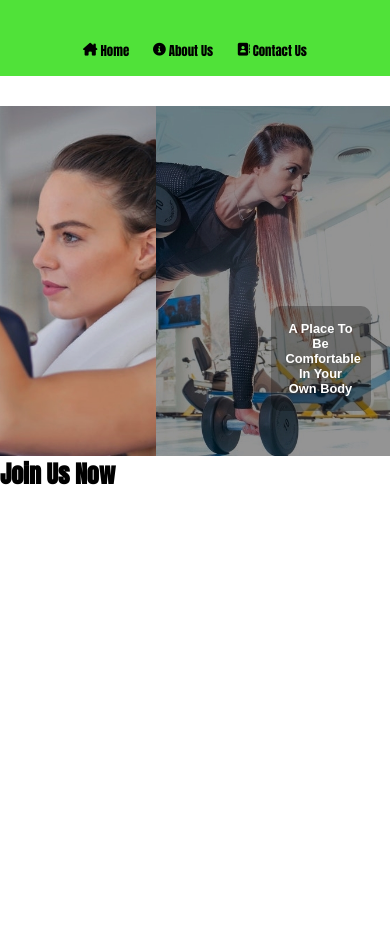
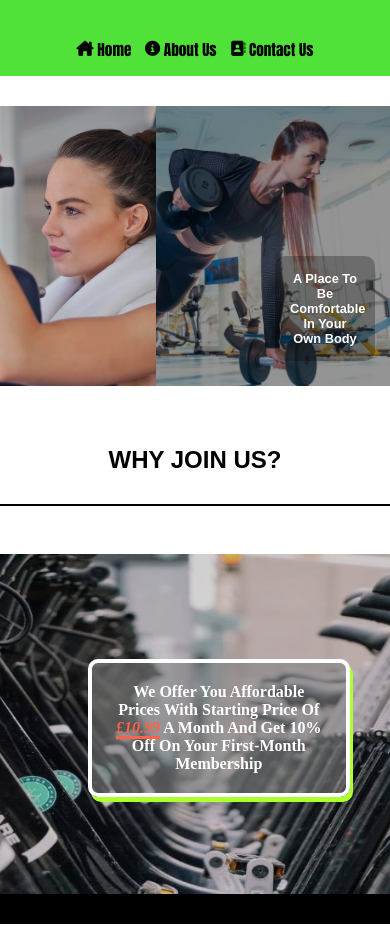
Before and after one commit to hashim222/gym-for-womens, a plain HTML site: page index.html in a window 390 px wide. Shown: the part 66-994 px from the top of the page. Before the commit the page ends 844 px from the top, so only its background shows below. Drawn offline with Linux system fonts and the light colour scheme.

Commit message:
added a new section with joining our gym content and image

```diff
--- a/assets/css/index.css
+++ b/assets/css/index.css
@@ -7,7 +7,6 @@
 
 body {
   text-transform: capitalize;
-  font-family: "Anton", sans-serif;
 }
 
 /* header page */
@@ -22,6 +21,7 @@ header {
   display: flex;
   justify-content: flex-end;
   padding: 50px;
+  font-family: "Anton", sans-serif;
 }
 .logo-image {
   height: 2.4rem;
@@ -45,12 +45,12 @@ header {
   font-size: 140%;
 }
 #nav-hero ul li a:hover {
-  border-bottom: 2px solid red;
+  border-bottom: 3px solid red;
   transition: 150ms ease-in-out;
 }
 .nav-icon {
-padding-top: 5px;
-vertical-align: top;
+  padding-top: 5px;
+  vertical-align: top;
 }
 /* main page */
 #images-outer {
@@ -89,6 +89,77 @@ vertical-align: top;
   border-radius: 10px;
   color: white;
 }
+/* section two */
+.join-us-text {
+  text-align: center;
+  text-transform: uppercase;
+  padding: 30px;
+  font-family: "Krona One", sans-serif;
+  font-size: 200%;
+  margin-top: 30px;
+  border-bottom: 2px solid black;
+}
+#hero-monthly-prices {
+  margin-top: 3rem;
+  height: 400px;
+  width: 100%;
+  display: flex;
+  background-color: black;
+}
+#hero-monthly-prices > h2 {
+margin: 100px auto 100px auto;
+  padding: 20px;
+  font-size: 160%;
+  width: 30%;
+  text-align: center;
+  background-color: rgba(128, 128, 128, 0.548);
+  color: white;
+  border-radius: 10px;
+  border: 10px solid white;
+  box-shadow: 5px 8px greenyellow;
+}
+.monthly-price {
+  font-style: italic;
+  color: tomato;
+  border-bottom: 3px solid tomato;
+}
+.text-monthly-prices-image {
+  background-image: url(../images/monthly-price-image.jpg);
+  background-repeat: no-repeat;
+  background-position: center;
+  background-size: cover;
+  height: 400px;
+  width: 50%;
+}
+/* #weekly-classes-images {
+  background-color: aqua;
+  display: flex;
+  flex-wrap: wrap;
+  height: 500px;
+  width: 100%;
+}
+.classes-image-1 {
+  background-image: url(../images/weekly-classes-1.jpg);
+  background-repeat: no-repeat;
+  background-position: right;
+  height: 500px;
+  width: 33%;
+}
+.classes-image-2 {
+  background-image: url(../images/weekly-classes-2.jpg);
+  background-repeat: no-repeat;
+  background-position: center;
+  height: 500px;
+  width: 33%;
+}
+.classes-image-3 {
+  background-image: url(../images/weekly-classes-3.jpg);
+  background-repeat: no-repeat;
+  background-position: center;
+  height: 500px;
+  width: 34%;
+} */
+
 /*Extra large screen-size 1080px */
 @media screen and (max-width: 1080px) {
   .image-text {
@@ -96,6 +167,18 @@ vertical-align: top;
     width: 140px;
     line-height: 23px;
     font-size: 130%;
+  }
+  /* section two */
+  #hero-monthly-prices {
+    height: 380px;
+  }
+  #hero-monthly-prices > h2 {
+    padding: 25px;
+    font-size: 150%;
+  }
+  .text-monthly-prices-image {
+    background-position: center;
+    height: 380px;
   }
 }
 /* large screen-size 950px */
@@ -131,6 +214,17 @@ vertical-align: top;
     top: 110px;
     right: 37%;
     padding: 13px;
+  }
+  /* section two */
+  #hero-monthly-prices {
+    margin-top: 3.5rem;
+    height: 360px;
+  }
+  #hero-monthly-prices > h2 {
+    font-size: 125%;
+  }
+  .text-monthly-prices-image {
+    height: 360px;
   }
 }
 
@@ -177,12 +271,32 @@ vertical-align: top;
     font-size: 110%;
     padding: 12px;
   }
+    /* section two */
+  #hero-monthly-prices {
+    margin-top: 3rem;
+    height: 340px;
+  }
+  #hero-monthly-prices > h2 {
+    padding: 15px;
+    font-size: 110%;
+    width: 30%;
+    border: 5px solid white;
+    box-shadow: 4px 6px greenyellow;
+  }
+  .monthly-price {
+    font-style: italic;
+    color: tomato;
+    border-bottom: 3px solid tomato;
+  }
+  .text-monthly-prices-image {
+    height: 340px;
+  }
 }
 
 /* medim to small screen-size 650px*/
 @media screen and (max-width: 650px) {
   body {
-    overflow: hidden;
+      overflow-x: hidden;
   }
   header {
     display: flex;
@@ -225,6 +339,30 @@ vertical-align: top;
     line-height: 15px;
     font-size: 90%;
   }
+/* section two */
+.join-us-text {
+    font-size: 150%;
+  }
+  #hero-monthly-prices {
+    margin-top: 3rem;
+    height: 400px;
+    width: 100%;
+    display:inline-block;
+    position: relative;
+  }
+  #hero-monthly-prices > h2 {
+    padding: 25px;
+    font-size: 140%;
+    width: 70%;
+    position:absolute;
+    top: 40px;
+    right: 65px;
+    border: 4px solid white;
+    box-shadow: 3px 5px greenyellow;
+  }
+  .text-monthly-prices-image {
+    width: 100%;
+  }
 }
 
 /* small screen-size 500px*/
@@ -250,24 +388,111 @@ vertical-align: top;
 
   #nav-hero ul li {
     display: inline-block;
-    margin: 0 10px;
-    font-size: 80%;
+    margin: 0 5px;
+    font-size: 95%;
   }
   .nav-icon {
     padding-top: 3px;
-    }
+  }
   /* main page */
   .exercise-image1 {
-    height: 350px;
+    height: 280px;
   }
   .exercise-image2 {
-    height: 350px;
+    height: 280px;
   }
   .image-text {
     position: absolute;
-    right: 5%;
+    top: 150px;
+    right: 15px;
     width: 70px;
     font-size: 80%;
     padding: 15px;
   }
+  /* section two */
+  #hero-monthly-prices {
+    height: 370px;
+  }
+  #hero-monthly-prices > h2 {
+    padding: 20px;
+    font-size: 100%;
+    width: 55%;
+    top: 5px;
+    right: 40px;
+    border: 4px solid white;
+    box-shadow: 3px 5px greenyellow;
+  }
+  .text-monthly-prices-image {
+    width: 100%;
+  }
 }
+
+/* higher-resolution screens 1600px+ */
+@media screen and (min-width: 2000px) {
+    header {
+        padding: 80px;
+      }
+      .logo-image {
+        height: 4rem;
+      }
+
+      #gym-logo {
+        font-size: 160%;
+        margin-top: -5px;
+      }
+
+      /* nav bar page */
+      #nav-hero ul {
+        margin-top: 30px;
+      }
+
+      #nav-hero ul li {
+        font-size: 170%;
+      }
+      /* main page */
+      #images-outer {
+        width: 100%;
+        margin-top: 50px;
+        display: flex;
+        position: relative;
+      }
+      .exercise-image1 {
+        height: 700px;
+      }
+      .exercise-image2 {
+        height: 700px;
+      }
+      .image-text {
+        position: absolute;
+        top: 200px;
+        right: 40%;
+        width: 160px;
+        font-size: 160%;
+      }
+      /* section two */
+      .join-us-text {
+        padding: 40px;
+        font-size: 250%;
+        margin-top: 40px;
+      }
+      #hero-monthly-prices {
+        margin-top: 5rem;
+        height: 600px;
+        width: 100%;
+        }
+      #hero-monthly-prices > h2 {
+      margin: 100px auto 100px auto;
+        padding: 20px;
+        font-size: 250%;
+        width: 20%;
+        border-radius: 15px;
+      }
+      .text-monthly-prices-image {
+        background-image: url(../images/monthly-price-image.jpg);
+        background-repeat: no-repeat;
+        background-position: center;
+        background-size: cover;
+        height: 600px;
+        width: 50%;
+      }
+}
--- a/index.html
+++ b/index.html
@@ -23,9 +23,16 @@
         <!-- nav page -->
         <nav id="nav-hero">
             <ul>
-                <li><a href="#"><i class="fa-solid fa-house-chimney nav-icon"></i> home</a></li>
-                <li><a href="#"><i class="fa-solid fa-circle-info nav-icon"></i> about us</a></li>
-                <li><a href="#"><i class="fa-solid fa-address-book nav-icon"></i> contact us </a></li>
+                <li>
+                    <a href="#"><i class="fa-solid fa-house-chimney nav-icon"></i> home</a>
+                </li>
+                <li>
+                    <a href="#abt-us-page"><i class="fa-solid fa-circle-info nav-icon"></i> about us</a>
+                </li>
+                <li>
+                    <a href="#">
+                        <i class="fa-solid fa-address-book nav-icon"></i> contact us </a>
+                </li>
             </ul>
         </nav>
     </header>
@@ -40,9 +47,31 @@
             </div>
             <h2 class="image-text">a place to be comfortable in your own body</h2>
         </section>
-        <!-- section one -->
-        <section>
-            <h1>join us now</h1>
+        <!-- section two -->
+        <section id="join-new-members">
+            <h1 class="join-us-text">
+                why join us?
+            </h1>
+            <div id="hero-monthly-prices">
+                <h2> we offer you affordable prices with starting price of <span class="monthly-price">£10.99</span> a
+                    month
+                    and get 10% off on your first-month membership
+                </h2>
+                <div class="text-monthly-prices-image">
+
+                </div>
+            </div>
+
+            <!--
+
+            <div id="weekly-classes-images">
+                <div class="classes-image-1 muliple-images"></div>
+                <div class="classes-image-2 muliple-images"></div>
+                <div class="classes-image-3 muliple-images"></div>
+            <h2>
+                our weekly classes
+            </h2>
+            </div> -->
         </section>
 
     </main>
```
Also changed, not shown: assets/images/monthly-price-image.jpg (added).
